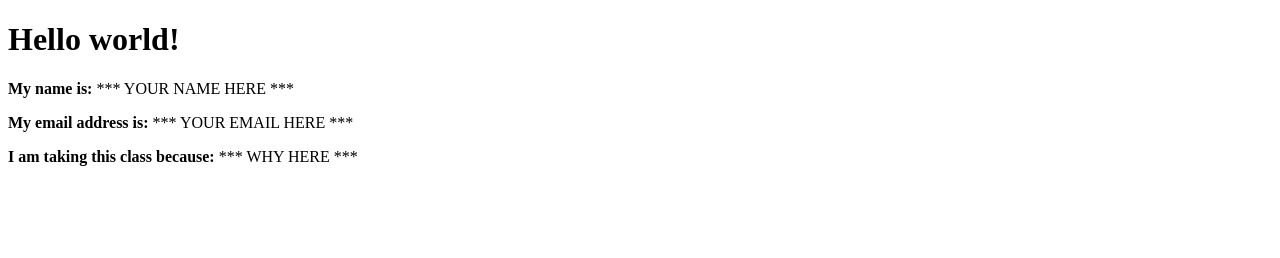
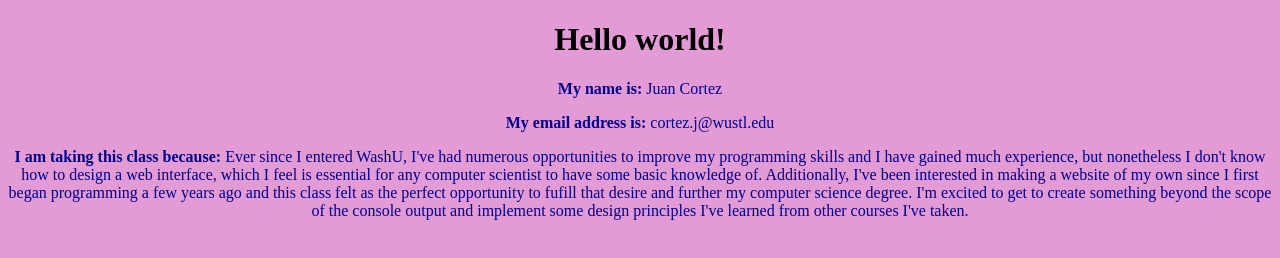
Before and after one commit to cse204-2024/01-hello-world-jcortez32, a plain HTML site: page index.html in a window 1280 px wide. Drawn offline with Linux system fonts and the light colour scheme.

Commit message:
Update index.html
Made some text changes, changed font color, and centered text

```diff
--- a/index.html
+++ b/index.html
@@ -2,24 +2,29 @@
 <html>
     <head>
         <meta charset="utf-8">
-        <title>CSE 204 - Assignment 01 Hello World</title>
+        <title> CSE 204 - Assignment 01 Hello World</title>
 
     </head>
-    <body>
+    <body style="background-color:rgb(226, 155, 213);">
 
-        <h1>Hello world!</h1>
-        <p>
+        <h1> <center> Hello world! </center></h1>
+        <center> <p style="color: darkblue">
             <strong>My name is:</strong>
-            *** YOUR NAME HERE ***
-        </p>
-        <p>
+            Juan Cortez
+        </center> </p>
+        <center> <p style="color: darkblue">
             <strong>My email address is:</strong>
-            *** YOUR EMAIL HERE ***
-        </p>
-        <p>
+            cortez.j@wustl.edu
+        </center> </p>
+        <center> <p style="color: darkblue">
             <strong>I am taking this class because:</strong>
-            *** WHY HERE ***
-        </p>
+            Ever since I entered WashU, I've had numerous opportunities to improve my programming skills and I have gained much
+            experience, but nonetheless I don't know how to design a web interface, which I feel is essential for any computer
+            scientist to have some basic knowledge of. Additionally, I've been interested in making a website of my own since I
+            first began programming a few years ago and this class felt as the perfect opportunity to fufill that desire and further
+            my computer science degree. I'm excited to get to create something beyond the scope of the console output and implement
+            some design principles I've learned from other courses I've taken.
+        </center> </p>
 
     </body>
 </html>
```
